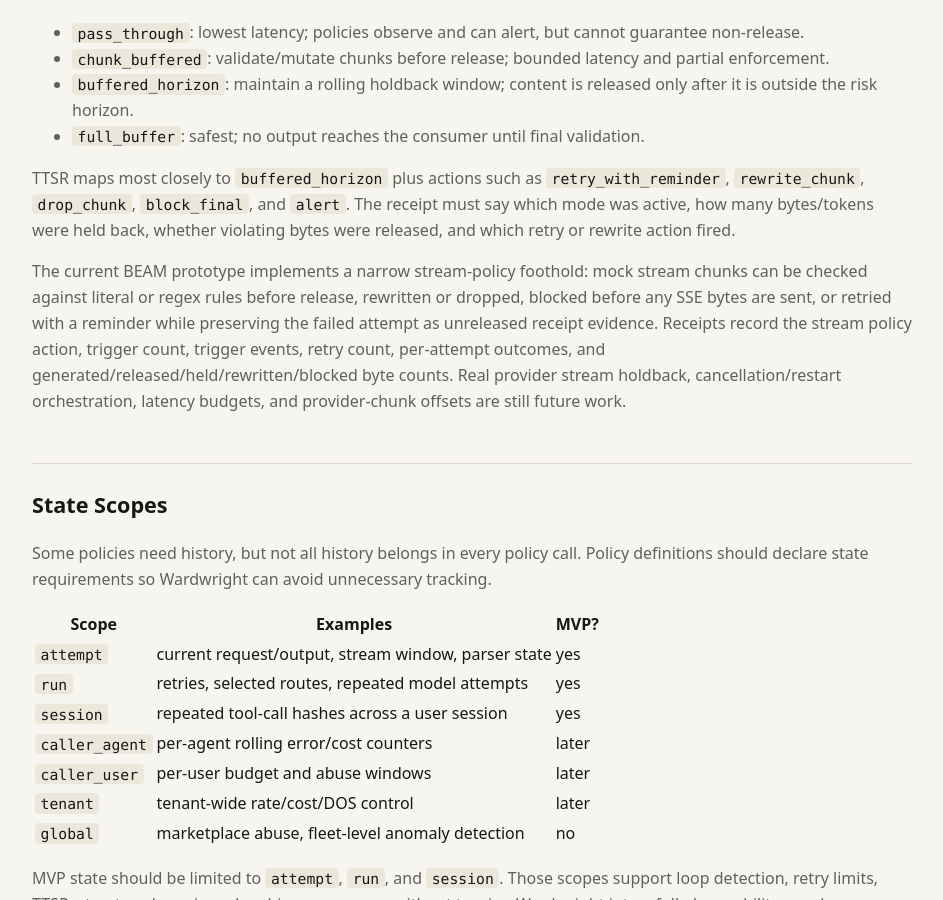
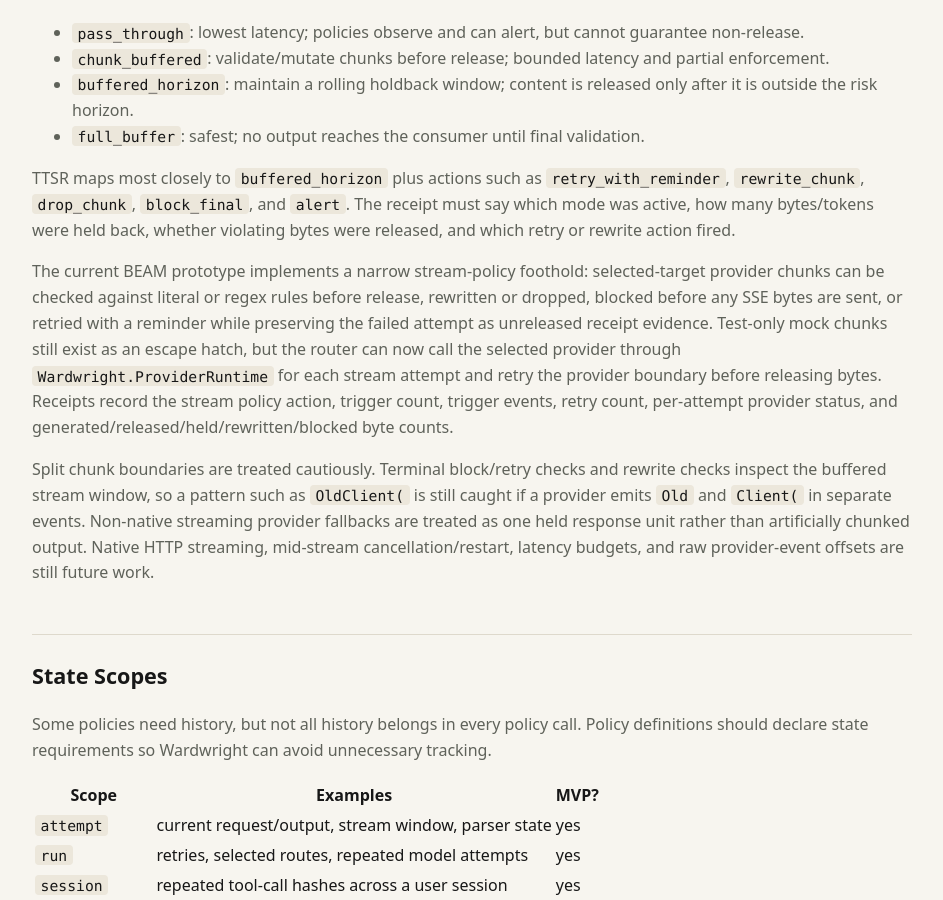
Before and after one commit to bglusman/ingary, a Jekyll site: the page built from docs/policy-engine.md, in a window 1280 px wide and 900 px high, scrolled down 4194 px. Shown: the whole window, without its empty margins (168-1111 px from the left). Built offline with Jekyll 4.4.1, drawn with Linux system fonts in a browser that asks for light colours.

Commit message:
Route stream policies through provider runtime

```diff
--- a/docs/policy-engine.md
+++ b/docs/policy-engine.md
@@ -193,14 +193,24 @@ TTSR maps most closely to `buffered_horizon` plus actions such as
 held back, whether violating bytes were released, and which retry or rewrite
 action fired.
 
-The current BEAM prototype implements a narrow stream-policy foothold: mock
-stream chunks can be checked against literal or regex rules before release,
-rewritten or dropped, blocked before any SSE bytes are sent, or retried with a
-reminder while preserving the failed attempt as unreleased receipt evidence.
+The current BEAM prototype implements a narrow stream-policy foothold:
+selected-target provider chunks can be checked against literal or regex rules
+before release, rewritten or dropped, blocked before any SSE bytes are sent, or
+retried with a reminder while preserving the failed attempt as unreleased
+receipt evidence. Test-only mock chunks still exist as an escape hatch, but the
+router can now call the selected provider through `Wardwright.ProviderRuntime`
+for each stream attempt and retry the provider boundary before releasing bytes.
 Receipts record the stream policy action, trigger count, trigger events, retry
-count, per-attempt outcomes, and generated/released/held/rewritten/blocked byte
-counts. Real provider stream holdback, cancellation/restart orchestration,
-latency budgets, and provider-chunk offsets are still future work.
+count, per-attempt provider status, and generated/released/held/rewritten/blocked
+byte counts.
+
+Split chunk boundaries are treated cautiously. Terminal block/retry checks and
+rewrite checks inspect the buffered stream window, so a pattern such as
+`OldClient(` is still caught if a provider emits `Old` and `Client(` in separate
+events. Non-native streaming provider fallbacks are treated as one held response
+unit rather than artificially chunked output. Native HTTP streaming,
+mid-stream cancellation/restart, latency budgets, and raw provider-event offsets
+are still future work.
 
 ## State Scopes
 
```
Also changed, not shown: docs/architecture-review-tasks.md (+2 -2 lines), 5 other files.
